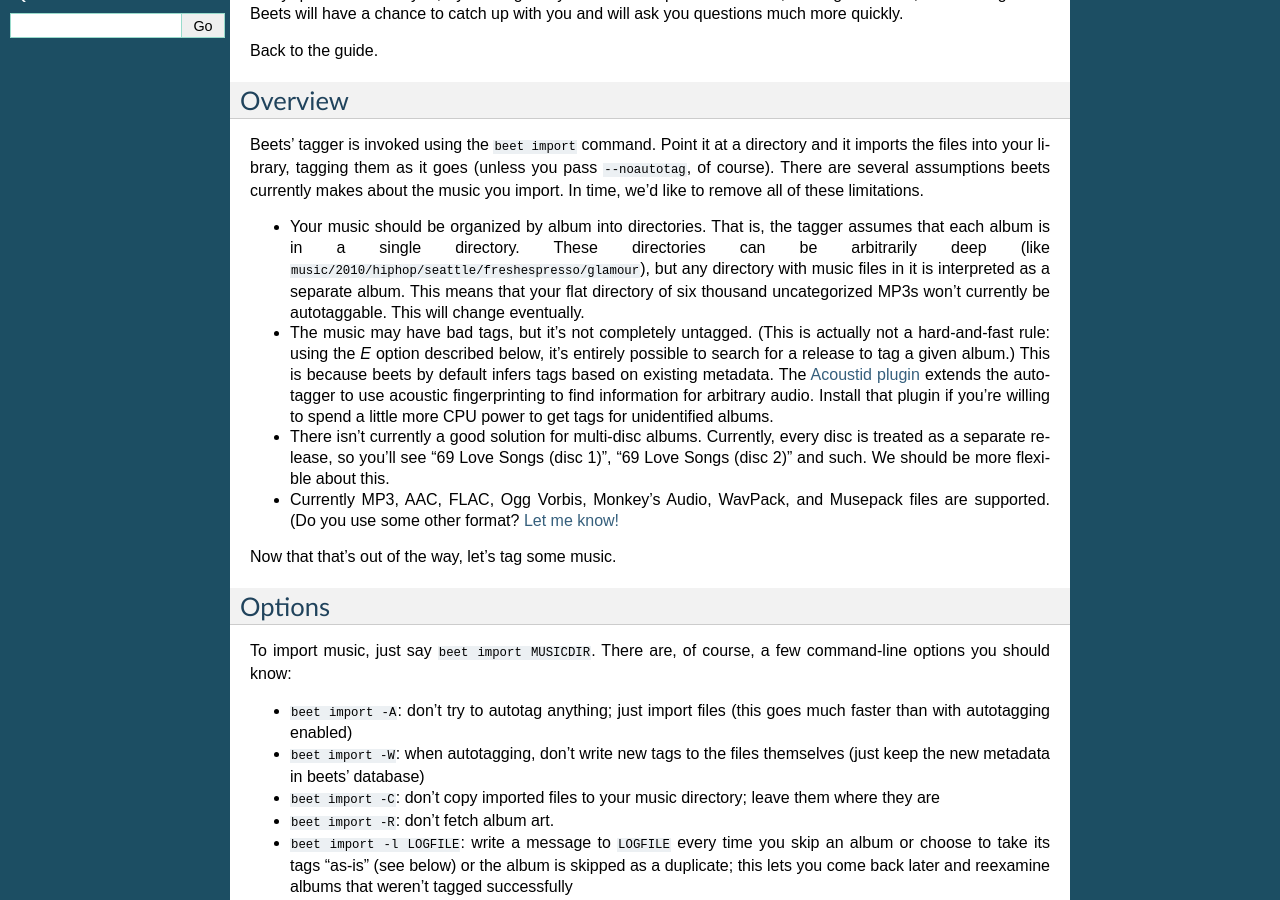
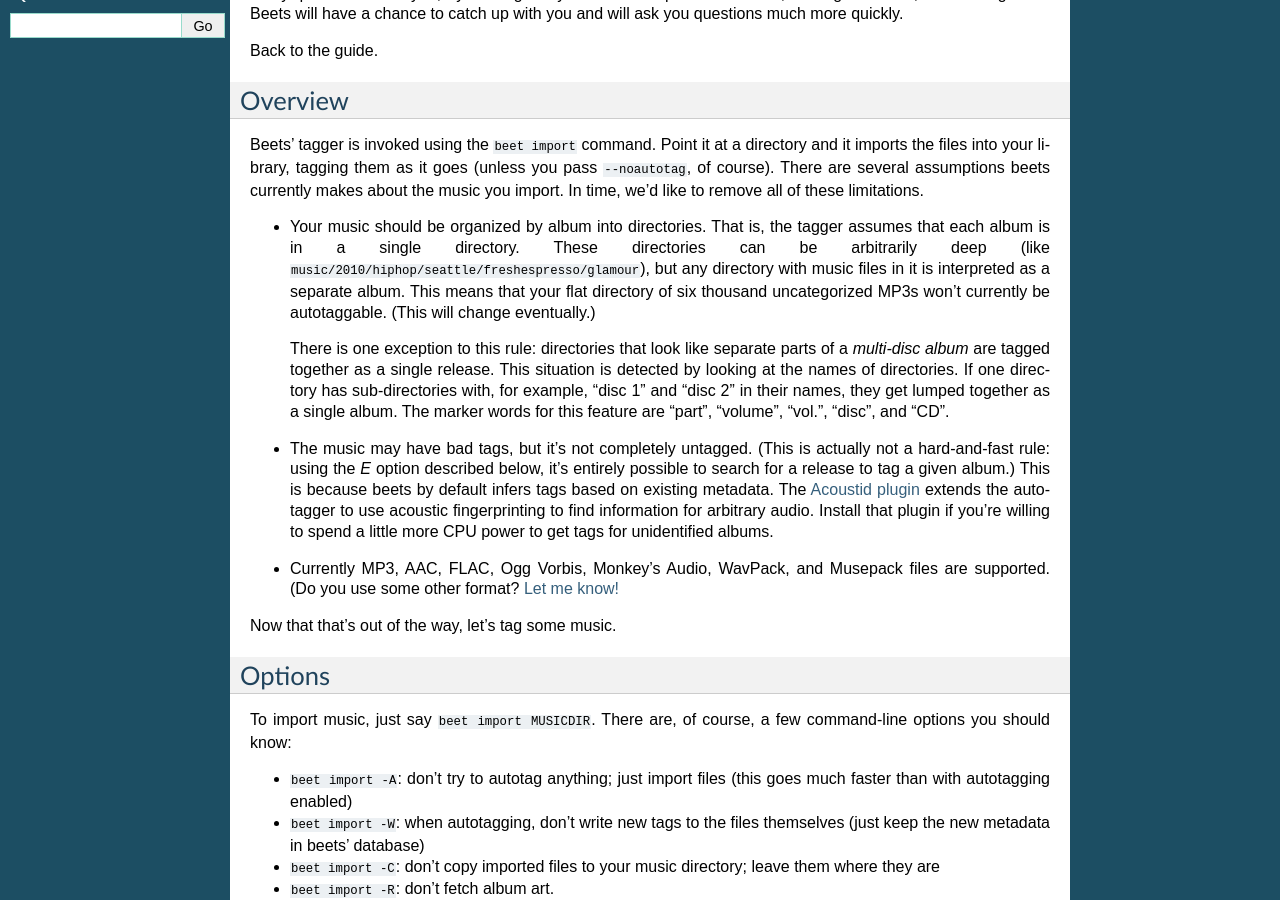
Before and after one commit to google-code-export/beets, a Sphinx documentation site: the page built from docs/guides/tagger.rst, in a window 1280 px wide and 900 px high, scrolled down 463 px. Built offline with Sphinx 7.4.7, drawn with Linux system fonts in a browser that asks for light colours.

Commit message:
document multi-disc album collapsing (#42)

```diff
--- a/docs/changelog.rst
+++ b/docs/changelog.rst
@@ -8,6 +8,11 @@
   (NGS) service via `python-musicbrainz-ngs`_. The bindings are included with
   this version of beets, but a future version will make them an external
   dependency.
+* The importer now detects **multi-disc albums** and tags them together. Using a
+  heuristic based on the names of directories, certain structures are classified
+  as multi-disc albums: for example, if a directory contains subdirectories
+  labeled "disc 1" and "disc 2", these subdirectories will be coalesced into a
+  single album for tagging.
 * The new :doc:`/plugins/chroma` uses the `Acoustid`_ open-source acoustic
   fingerprinting service. This replaces the old ``lastid`` plugin, which used
   Last.fm fingerprinting and is now deprecated. Fingerprinting with this library
--- a/docs/guides/tagger.rst
+++ b/docs/guides/tagger.rst
@@ -44,7 +44,14 @@
   arbitrarily deep (like ``music/2010/hiphop/seattle/freshespresso/glamour``),
   but any directory with music files in it is interpreted as a separate album.
   This means that your flat directory of six thousand uncategorized MP3s won't
-  currently be autotaggable. This will change eventually.
+  currently be autotaggable. (This will change eventually.)
+
+  There is one exception to this rule: directories that look like separate parts
+  of a *multi-disc album* are tagged together as a single release. This
+  situation is detected by looking at the names of directories. If one directory
+  has sub-directories with, for example, "disc 1" and "disc 2" in their names,
+  they get lumped together as a single album. The marker words for this feature
+  are "part", "volume", "vol.", "disc", and "CD".
 
 * The music may have bad tags, but it's not completely untagged. (This is
   actually not a hard-and-fast rule: using the *E* option described below, it's
@@ -54,10 +61,6 @@
   acoustic fingerprinting to find information for arbitrary audio. Install that
   plugin if you're willing to spend a little more CPU power to get tags for
   unidentified albums.
-
-* There isn't currently a good solution for multi-disc albums. Currently, every
-  disc is treated as a separate release, so you'll see "69 Love Songs (disc 1)",
-  "69 Love Songs (disc 2)" and such. We should be more flexible about this.
 
 * Currently MP3, AAC, FLAC, Ogg Vorbis, Monkey's Audio, WavPack, and Musepack
   files are supported. (Do you use some other format?
```
